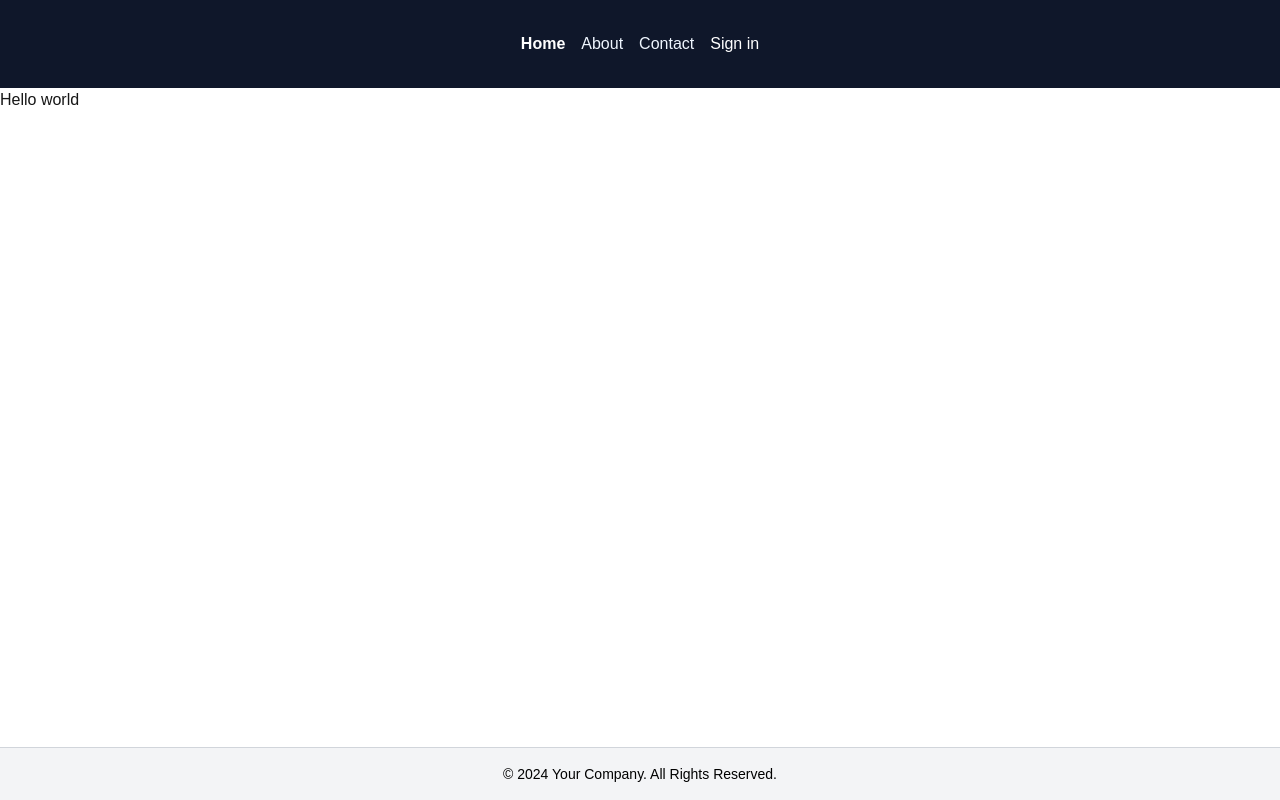
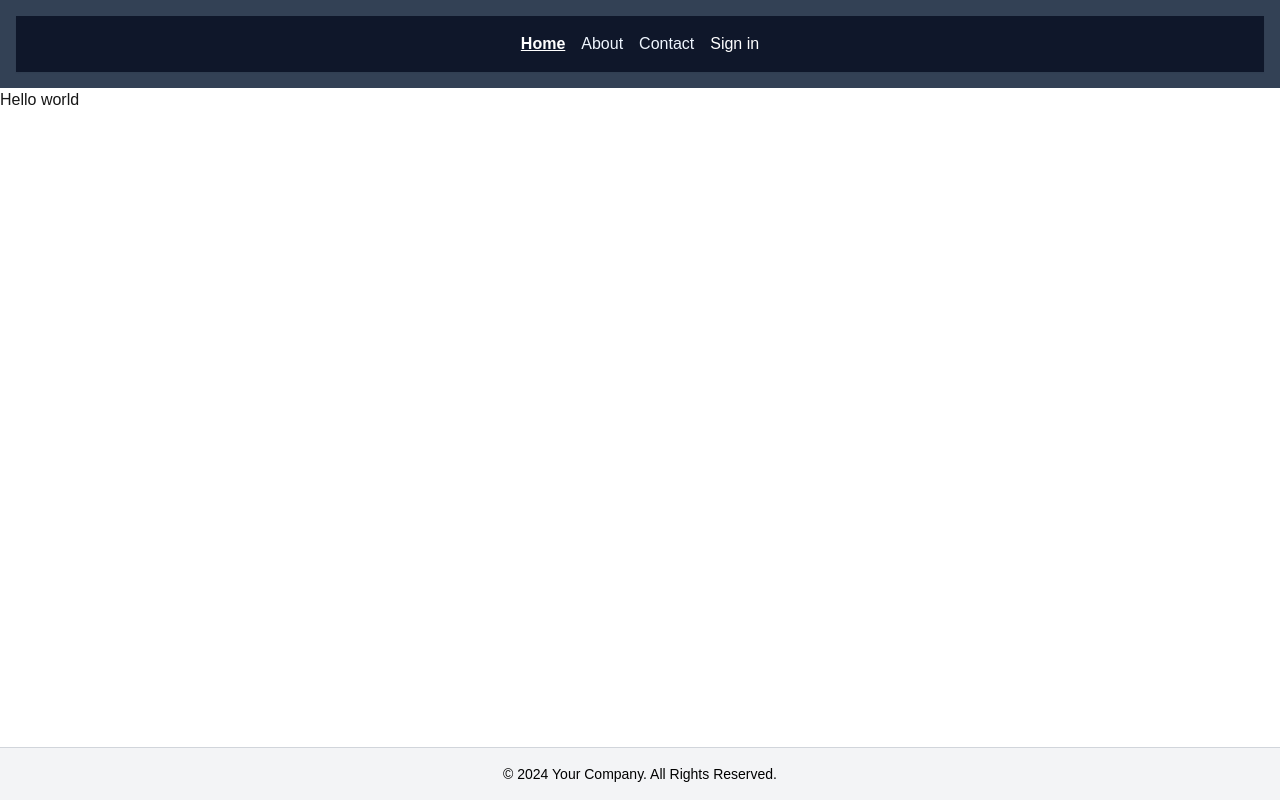
Before and after one commit to jiebinzhou98/project01, a Next.js app in the folder self-blog/: page / in a window 1280 px wide. Built offline with nearby package versions, Linux system fonts and the light colour scheme; no server answers.

Commit message:
Update header css

```diff
--- a/self-blog/app/components/navigation.tsx
+++ b/self-blog/app/components/navigation.tsx
@@ -1,4 +1,4 @@
-"use client"
+"use client";
 import Link from "next/link";
 import { usePathname } from "next/navigation";
 import { SignInButton, UserButton, SignedIn, SignedOut } from "@clerk/nextjs";
@@ -7,19 +7,31 @@ export const Navigation = () => {
   const pathname = usePathname();
 
   return (
-        <nav className="flex justify-center items-center p-4">
-            <Link href={"/"}
-                className={pathname === "/" ? "font-bold mr-4" : "text-blue-50 mr-4"}>Home</Link>
-            <Link href={"/about"}
-                className={pathname === "/about" ? "font-bold mr-4" : "text-blue-50 mr-4"}>About</Link>
-            <Link href={"/contact"}
-                className={pathname === "/contact" ? "font-bold mr-4" : "text-blue-50 mr-4"}>Contact</Link>
+    <nav className="flex justify-center items-center p-4 shadow-sm bg-slate-900 text-white">
+      <Link
+        href={"/"}
+        className={pathname === "/" ? "font-bold mr-4 underline" : "text-blue-50 mr-4"}
+      >
+        Home
+      </Link>
+      <Link
+        href={"/about"}
+        className={pathname === "/about" ? "font-bold mr-4 underline" : "text-blue-50 mr-4"}
+      >
+        About
+      </Link>
+      <Link
+        href={"/contact"}
+        className={pathname === "/contact" ? "font-bold mr-4 underline" : "text-blue-50 mr-4"}
+      >
+        Contact
+      </Link>
       <SignedOut>
         <SignInButton mode="modal" />
       </SignedOut>
-            <SignInButton>
+      <SignedIn>
         <UserButton />
-            </SignInButton>
+      </SignedIn>
     </nav>
   );
-}
+};
--- a/self-blog/app/layout.tsx
+++ b/self-blog/app/layout.tsx
@@ -31,7 +31,7 @@ export default function RootLayout({
         <body
           className={`${geistSans.variable} ${geistMono.variable} antialiased flex flex-col min-h-screen`}
         >
-          <header className="bg-slate-900 text-white p-4 text-center">
+          <header className="bg-slate-700 text-white p-4 text-center">
             <Navigation />
           </header>
           <main className="flex-grow">{children}</main>
```
Lines whose indentation alone changed are shown as unchanged.
